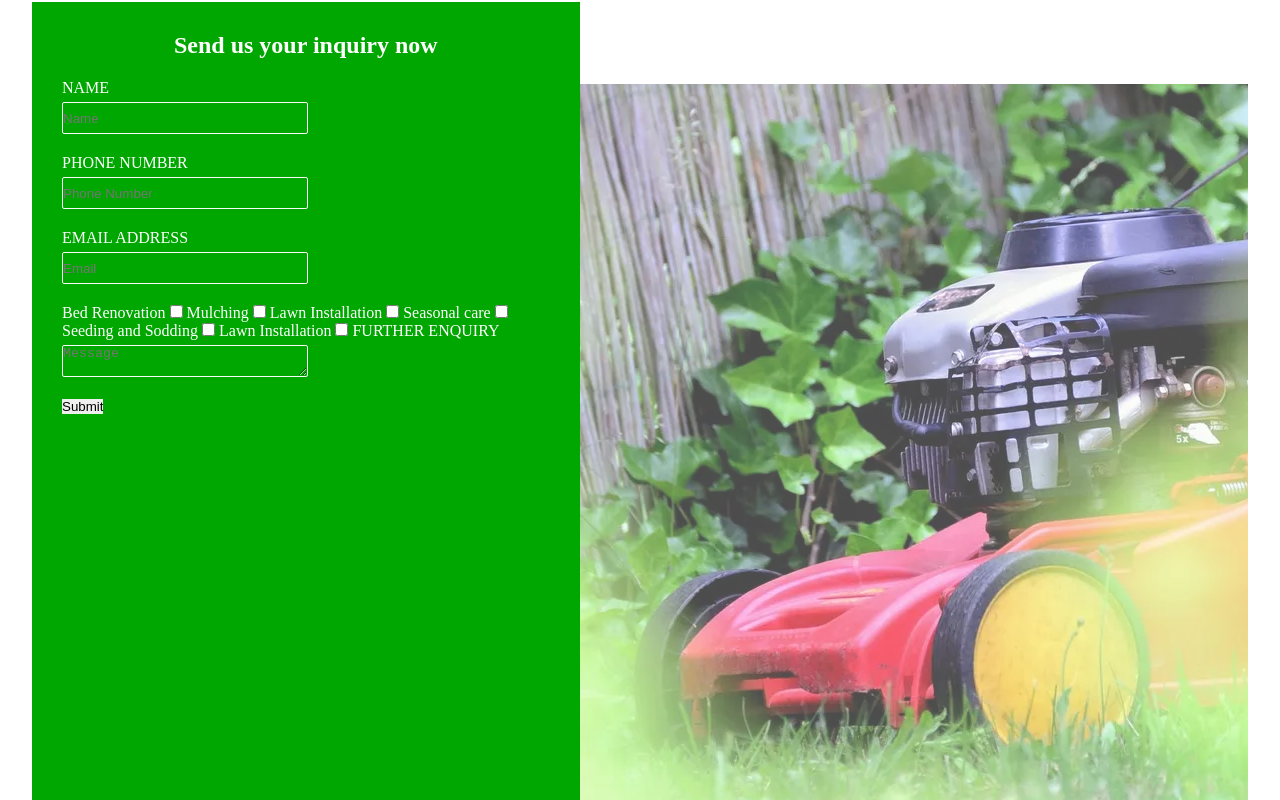
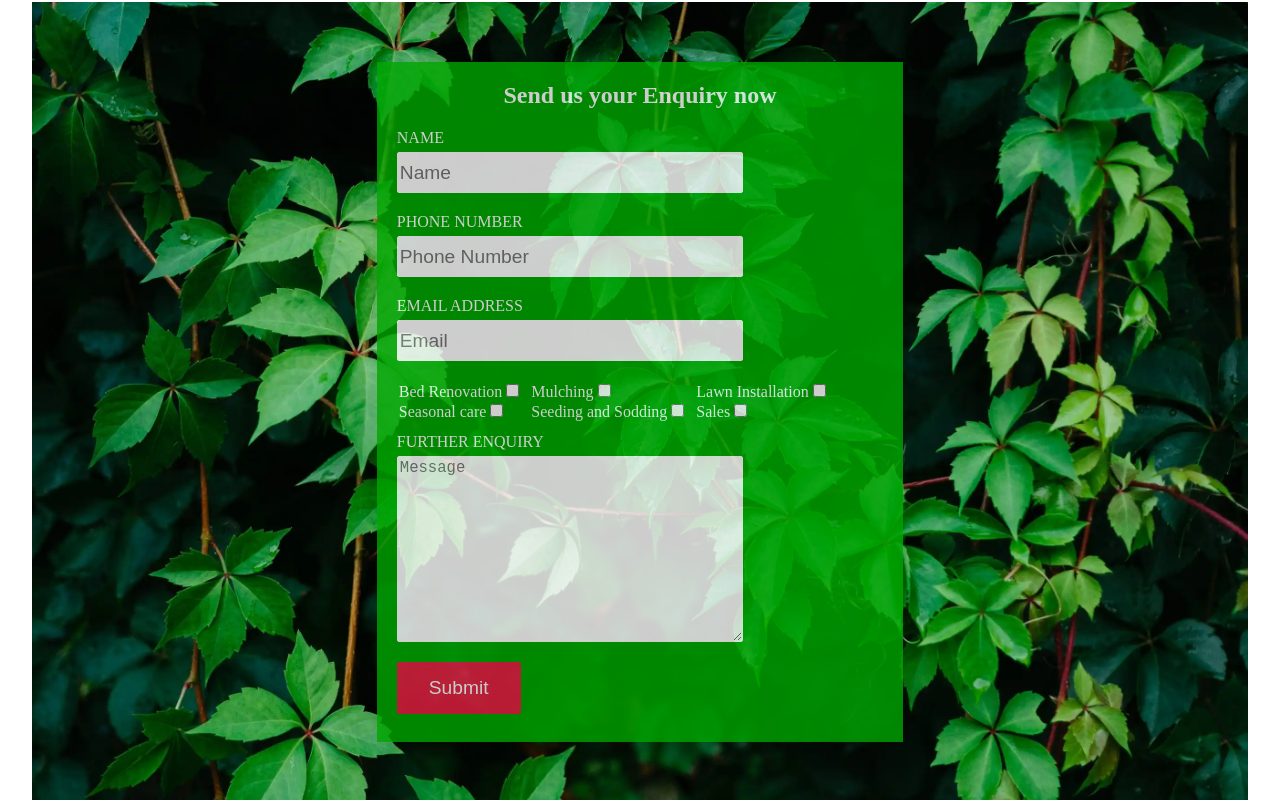
Before and after one commit to belovedpearl/Green-Space, a plain HTML site: page contact.html in a window 1280 px wide. Shown: the part 110-910 px from the top of the page. Drawn offline with Linux system fonts and the light colour scheme.

Commit message:
List services in table and add style to the form

```diff
--- a/assets/css/style.css
+++ b/assets/css/style.css
@@ -451,28 +451,23 @@ footer #sociallinks{
 
 #form-section {
     width: 95%;
-    height: 900px;
+    margin: 0 auto;
+    height: 800px;
     display: flex;
-    margin: 0 auto;
+    justify-content: center;
+    align-items: center;
+    background-image: url("../images/slide11.webp");
+    background-size: cover;
+    background-position: center;
 
 }
-#form-section #formpic{
-    width: 100%;
-    background-image: url("../images/blog2.webp");
-    background-repeat: no-repeat;
-    background-position: center center;
-    background-attachment: fixed;
-    opacity: 0.7;
-}
-
-
 .signup-form {
-    margin: 0 auto;
+    width: 40%;
+    height: 80%;
+    opacity: 0.8;
     color: white;
     background-color: #00A700;
-    max-width: 60%;
-
-    padding: 30px;
+    padding: 20px;
 }
 
 .signup-form > h2 {
@@ -483,34 +478,52 @@ footer #sociallinks{
 }
 
 .text-input {
-    background: transparent;
     display: block;
-    color: #fafafa;
-    width: 50%;
-    height: 30px;
+    color: white;
+    width: 70%;
+    height: 35px;
     margin: 5px 0 20px 0;
-    border: 1px solid #fafafa;
+    border: 1px solid white;
     border-radius: 2px;
+    padding: 2px;
+    font-size: 120%;
 }
 
 .text-input:hover {
-    border-color: #f16c6b;
+    border-color: #00A700;
+}
+table{
+    margin: 10px 0 10px 0;
+}
+td {
+    padding-right: 10px;
+}
+textarea{
+    display: block;
+    color: white;
+    width: 70%;
+    margin: 5px 0 20px 0;
+    border: 1px solid white;
+    border-radius: 2px;
+    padding: 2px;
+    font-size: 120%;
 }
 
-.join-button {
-    margin-top: 20px;
+input[type="submit"] {
+    margin-top: 10px;
     border-radius: 2px;
     padding: 15px 32px 15px 32px;
     text-align: center;
-    font-size: 100%;
-    background-color: #f16c6b;
+    font-size: 120%;
+    background-color: rgb(230, 32, 65);
     color: #fafafa;
     display: block;
 }
 
-.join-button:hover {
-    background-color: #fafafa;
-    color: #f16c6b;
+input[type="submit"]:hover {
+    background-color: white;
+    color: rgb(230, 32, 65);
+    font-weight: 900;
 }
 */
  /* Responsiveness on smaller screens */
--- a/contact.html
+++ b/contact.html
@@ -37,7 +37,7 @@
     <section id="form-section">
         <form  class="signup-form" action="https://formdump.codeinstitute.net/" method="post">
 
-            <h2>Send us your inquiry now</h2>
+            <h2>Send us your Enquiry now</h2>
 
             <label for="fullName">NAME</label>
             <input id="fullName" type="text" name="first_name" class="text-input" placeholder="Name" required>
@@ -48,35 +48,45 @@
             <label for="email">EMAIL ADDRESS</label>
             <input id="email" name="email_address" type="email" class="text-input" placeholder="Email"  required>
 
+            <table>
+                <tr>
+                    <td>
                        <label for="bed">Bed Renovation</label>
                        <input type="checkbox" name="bed" id="bed" value="bed_renovation">
-
+                    </td>
+                    <td>
                         <label for="mulch">Mulching</label>
                         <input type="checkbox" name="mulch" id="mulch" value="mulching">
-
+                    </td>
+                    <td>
                        <label for="lawn">Lawn Installation</label>
                        <input type="checkbox" name="lawn" id="lawn" value="lawn_installation">
-
+                    </td>
+                </tr>
+                <tr>
+                    <td>
                        <label for="season">Seasonal care</label>
                        <input type="checkbox" name="season" id="season" value="seasonal_care">
-
+                    </td>
+                    <td>
                         <label for="seed">Seeding and Sodding</label>
                         <input type="checkbox" name="seed" id="seed" value="seeding_and_sodding">
-
-            <label for="buy">Lawn Installation</label>
+                    </td>
+                    <td>
+                         <label for="buy">Sales</label>
                          <input type="checkbox" name="buy" id="buy" value="sales" >
-
+                     </td>
+                 </tr>
+            </table>
             <label for="message">FURTHER ENQUIRY</label>
-            <textarea id="message" name="message" rows="14" cols="50" class="text-input"  placeholder="Message"></textarea>
+            <textarea id="message" name="message" rows="10" cols="50"  placeholder="Message"></textarea>
 
             <input type="submit" value="Submit">
 
         </form>
 
 
-        <div id="formpic">
 
-        </div>
 
     </section>
 
```
Also changed, not shown: assets/images/blog2.webp (deleted), assets/images/slide11.webp (added). Lines whose indentation alone changed are shown as unchanged.
